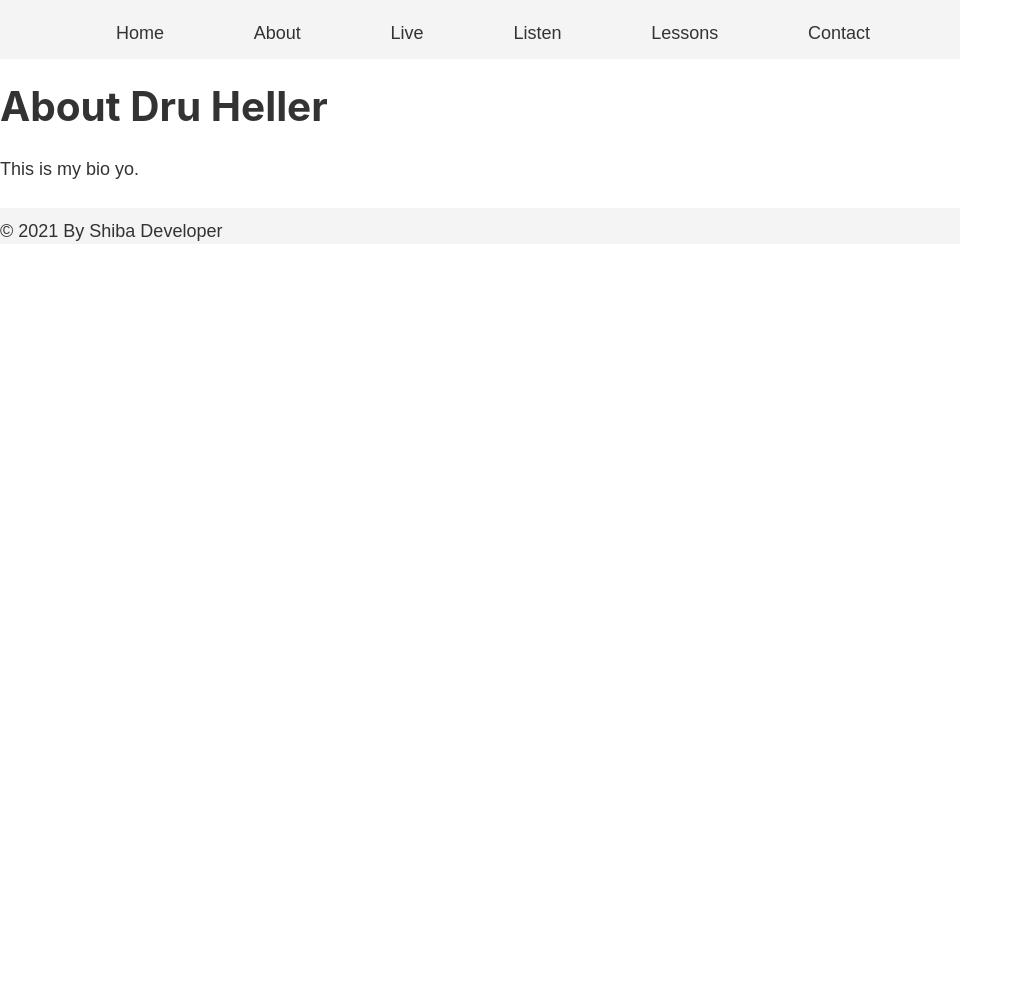
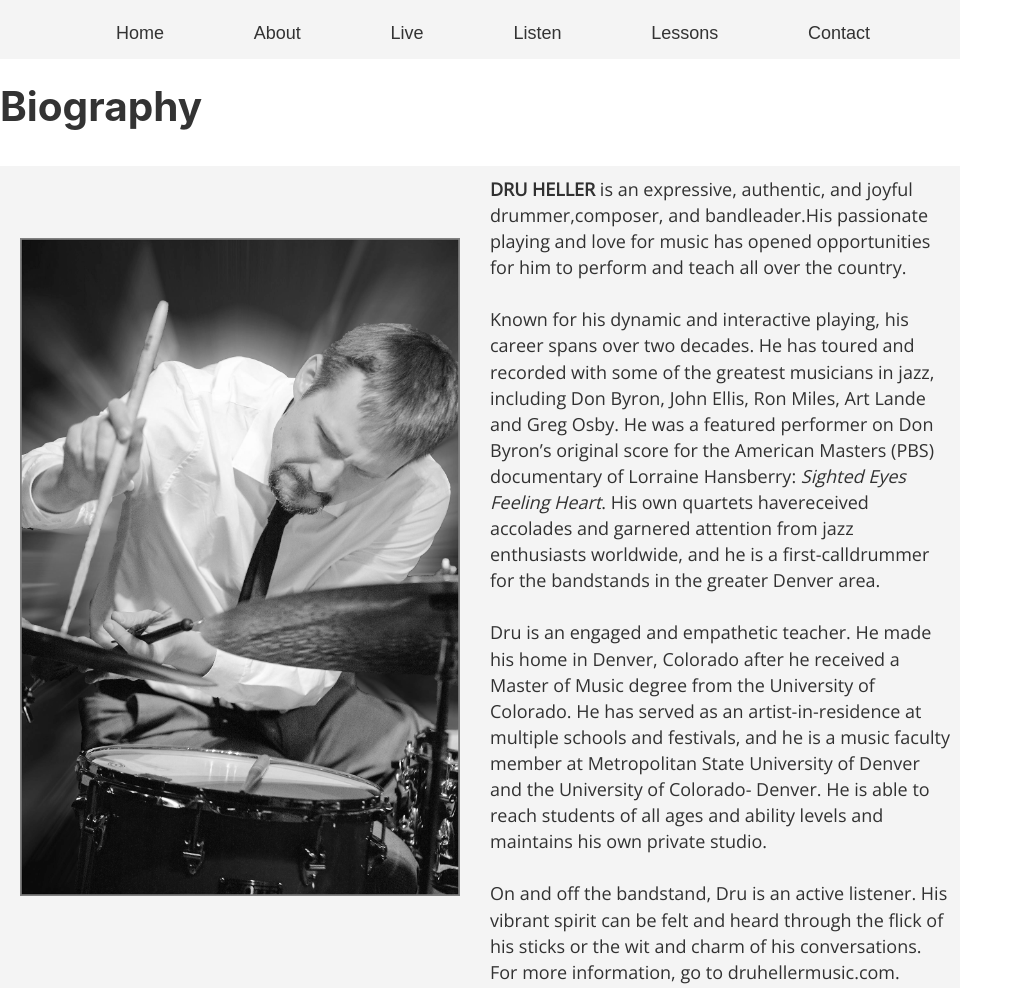
Before and after one commit to kelseyshiba/druheller, a Gatsby site: page /about in a window 1280 px wide. Shown: the top 988 px of the page, without its empty margins (0-1013 px from the left). Before the commit the page ends 800 px from the top, so only its background shows below. Built offline with nearby package versions, Linux system fonts and the light colour scheme; Gatsby itself is replaced by a stand-in of ours; a web font is replaced by a local one.

Commit message:
added image and bio to about

```diff
--- a/src/pages/about.js
+++ b/src/pages/about.js
@@ -1,14 +1,26 @@
 import React from 'react';
 import Layout from '../components/layout';
 import SEO from '../components/seo';
+import hellerbw from '../images/hellerbw.jpg'
 
 const About = () => (
     <Layout>
         <SEO title='dru heller bio page'/>
-        <div>
-            <h1>About Dru Heller</h1>
-            <p>This is my bio yo.</p>
+        <h1>Biography</h1>
+        <div className='row'>
+            <div className='column'>
+                <img src={hellerbw} alt='heller biophoto' id='biophoto'/>
+            </div>
+
+            <div className='column' style={{fontFamily: 'Open Sans', padding: '10px'}}>
+                <p><strong>DRU HELLER</strong> is an   expressive, authentic, and joyful drummer,composer, and bandleader.His passionate playing and love for music has opened opportunities for him to perform and teach all over the country.</p>
+                <p>Known for his dynamic and interactive playing, his career spans over two decades. He has toured and recorded with some of the greatest musicians in jazz, including Don Byron, John Ellis, Ron Miles, Art Lande and  Greg Osby. He was a featured performer on Don Byron’s original score for the American  Masters (PBS) documentary of Lorraine Hansberry: <em> Sighted Eyes Feeling Heart</em>. His  own quartets havereceived accolades and   garnered attention from jazz enthusiasts   worldwide, and he is a first-calldrummer for the bandstands in the greater Denver area.</p>
+                <p>Dru is an engaged and empathetic    teacher. He made his home in Denver,   Colorado after he received a Master of Music degree from the University of     Colorado. He has served as an  artist-in-residence at multiple schools and festivals, and he is a music faculty member at Metropolitan State University of Denver and the University of Colorado- Denver. He is able to reach students of all ages and ability levels and maintains his own private studio.</p>
+                <p>On and off the bandstand, Dru is an active listener. His vibrant spirit can be felt and heard through the flick of his sticks or the wit and charm of his conversations. For more information, go to druhellermusic.com.
+                </p>
+            </div>
         </div>
+        <div></div>
     </Layout>
 )
 export default About;
```
Also changed, not shown: src/images/hellerbw.jpg (added).
